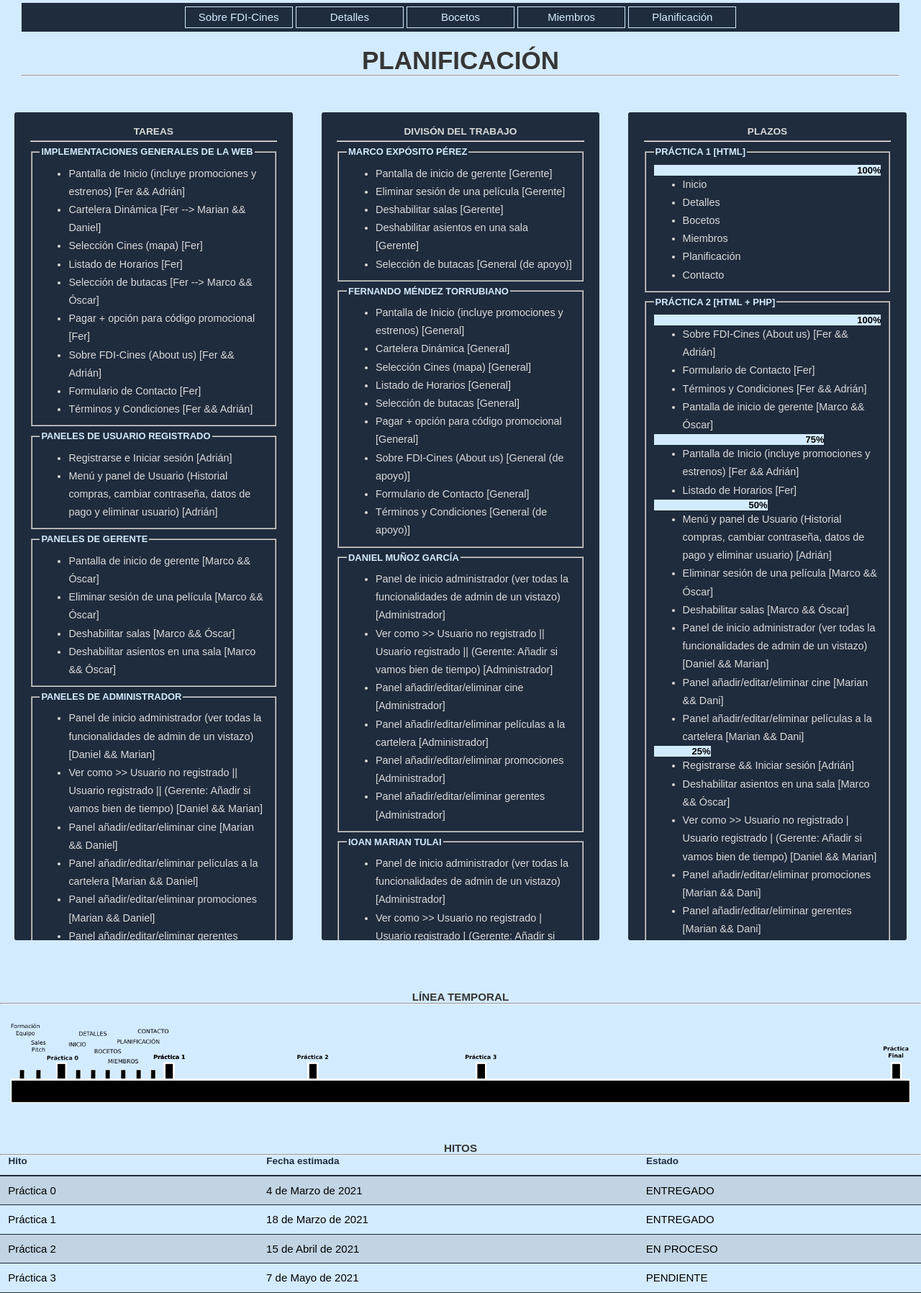
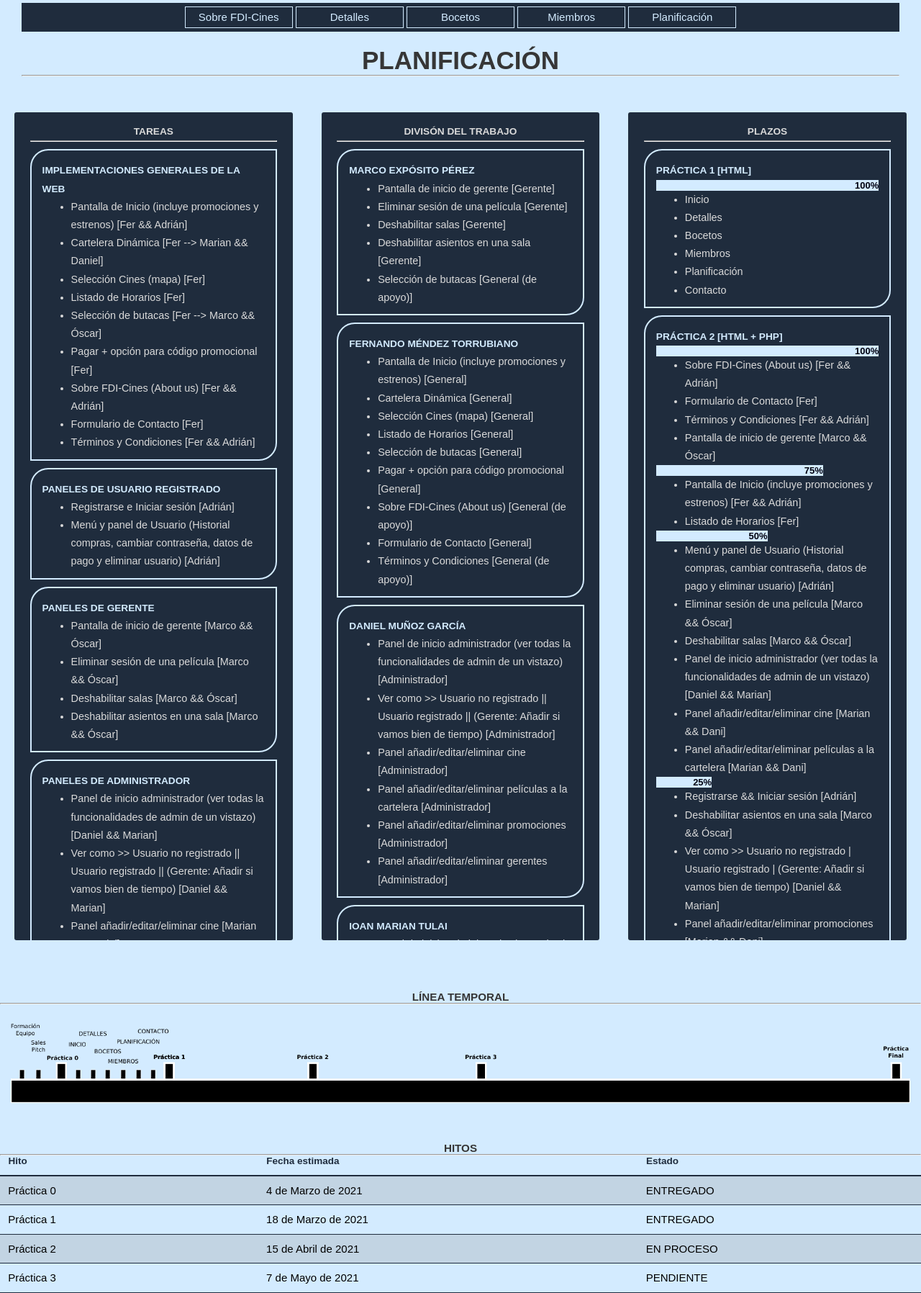
Before and after one commit to FerMdez/SW, a PHP site: page /fdicines/planificacion/ in a window 1280 px wide. Shown: the part 279-2075 px from the top of the page at 72% size. Run offline with PHP 8.4, Linux system fonts and the light colour scheme.

Commit message:
Add files via upload

```diff
--- a/assets/css/main.css
+++ b/assets/css/main.css
@@ -366,6 +366,20 @@ table a{
   }
 }
 
+/* Text Box */
+.textbox {
+  color: #d3ebff;
+  padding: 15px 15px 10px 15px;
+  margin: 10px 0 10px;
+  overflow: hidden;
+  border-radius: 25px 0px 25px 0px;
+  border: 2px solid #d3ebff;
+}
+.textbox h1, .textbox h2, .textbox h3 {
+  color: #d3ebff;
+  text-align: left;
+}
+
 /* Galery */
 .galery {
   box-sizing: border-box;
@@ -396,6 +410,7 @@ table a{
   font-size: 13px;
   font-weight: bold;
   width: 100%;
+  color: #00020f;
   background-color: #d3ebff;
   text-align: right;
 }
--- a/fdicines/planificacion/index.php
+++ b/fdicines/planificacion/index.php
@@ -31,8 +31,8 @@
                     <div class="code plan">
                         <h2>Tareas</h2>
                         <hr />
-                        <fieldset>
-                            <legend>Implementaciones Generales de la Web</legend>
+                        <div class="textbox">
+                            <h2>Implementaciones Generales de la Web</h2>
                             <ul>
                                 <li>Pantalla de Inicio (incluye promociones y estrenos) [Fer && Adrián]</li>
                                 <li>Cartelera Dinámica [Fer --> Marian && Daniel]</li>
@@ -44,25 +44,25 @@
                                 <li>Formulario de Contacto [Fer]</li>
                                 <li>Términos y Condiciones [Fer && Adrián]</li>
                             </ul>
-                        </fieldset>
-                        <fieldset>
-                            <legend>Paneles de Usuario Registrado</legend>
+                        </div>
+                        <div class="textbox">
+                            <h2>Paneles de Usuario Registrado</h2>
                             <ul>
                                 <li>Registrarse e Iniciar sesión [Adrián]</li>
                                 <li>Menú y panel de Usuario (Historial compras, cambiar contraseña, datos de pago y eliminar usuario) [Adrián]</li>
                             </ul>
-                        </fieldset>
-                        <fieldset>
-                            <legend>Paneles de Gerente</legend>
+                        </div>
+                        <div class="textbox">
+                            <h2>Paneles de Gerente</h2>
                             <ul>
                                 <li>Pantalla de inicio de gerente [Marco && Óscar]</li>
                                 <li>Eliminar sesión de una película [Marco && Óscar]</li>
                                 <li>Deshabilitar salas [Marco && Óscar]</li>
                                 <li>Deshabilitar asientos en una sala [Marco && Óscar]</li>
                             </ul>
-                        </fieldset>
-                        <fieldset>
-                            <legend>Paneles de Administrador</legend>
+                        </div>
+                        <div class="textbox">
+                            <h2>Paneles de Administrador</h2>
                             <ul>
                                 <li>Panel de inicio administrador (ver todas la funcionalidades de admin de un vistazo) [Daniel && Marian]</li>
                                 <li>Ver como >> Usuario no registrado || Usuario registrado || (Gerente: Añadir si vamos bien de tiempo) [Daniel && Marian]</li>
@@ -71,15 +71,15 @@
                                 <li>Panel añadir/editar/eliminar promociones [Marian && Daniel]</li>
                                 <li>Panel añadir/editar/eliminar gerentes [Marian && Daniel]</li>
                             </ul>
-                        </fieldset>
+                        </div>
                     </div>
                 </div>
                 <div class="column middle">
                     <div class="code plan">
                         <h2>Divisón del trabajo</h2>
                         <hr />
-                        <fieldset>
-                            <legend>Marco Expósito Pérez</legend>
+                        <div class="textbox">
+                            <h2>Marco Expósito Pérez</h2>
                             <ul>
                                 <li>Pantalla de inicio de gerente [Gerente]</li>
                                 <li>Eliminar sesión de una película [Gerente]</li>
@@ -87,9 +87,9 @@
                                 <li>Deshabilitar asientos en una sala [Gerente]</li>
                                 <li>Selección de butacas [General (de apoyo)]</li>
                             </ul>
-                        </fieldset>
-                        <fieldset>
-                            <legend>Fernando Méndez Torrubiano</legend>
+                        </div>
+                        <div class="textbox">
+                            <h2>Fernando Méndez Torrubiano</h2>
                             <ul>
                                 <li>Pantalla de Inicio (incluye promociones y estrenos) [General]</li>
                                 <li>Cartelera Dinámica [General]</li>
@@ -101,9 +101,9 @@
                                 <li>Formulario de Contacto [General]</li>
                                 <li>Términos y Condiciones [General (de apoyo)]</li>
                             </ul>
-                        </fieldset>
-                        <fieldset>
-                            <legend>Daniel Muñoz García</legend>
+                        </div>
+                        <div class="textbox">
+                            <h2>Daniel Muñoz García</h2>
                             <ul>
                                 <li>Panel de inicio administrador (ver todas la funcionalidades de admin de un vistazo) [Administrador]</li>
                                 <li>Ver como >> Usuario no registrado || Usuario registrado || (Gerente: Añadir si vamos bien de tiempo) [Administrador]</li>
@@ -112,9 +112,9 @@
                                 <li>Panel añadir/editar/eliminar promociones [Administrador]</li>
                                 <li>Panel añadir/editar/eliminar gerentes [Administrador]</li>
                             </ul>
-                        </fieldset>
-                        <fieldset>
-                            <legend>Ioan Marian Tulai</legend>
+                        </div>
+                        <div class="textbox">
+                            <h2>Ioan Marian Tulai</h2>
                             <ul>
                                 <li>Panel de inicio administrador (ver todas la funcionalidades de admin de un vistazo) [Administrador]</li>
                                 <li>Ver como >> Usuario no registrado | Usuario registrado | (Gerente: Añadir si vamos bien de tiempo) [Administrador]</li>
@@ -123,9 +123,9 @@
                                 <li>Panel añadir/editar/eliminar promociones [Administrador]</li>
                                 <li>Panel añadir/editar/eliminar gerentes [Administrador]</li>
                             </ul>
-                        </fieldset>
-                        <fieldset>
-                            <legend>Óscar Ruiz de Pedro</legend>
+                        </div>
+                        <div class="textbox">
+                            <h2>Óscar Ruiz de Pedro</h2>
                             <ul>
                                 <li>Pantalla de inicio de gerente [Gerente]</li>
                                 <li>Eliminar sesión de una película [Gerente]</li>
@@ -133,9 +133,9 @@
                                 <li>Deshabilitar asientos en una sala [Gerente]</li>
                                 <li>Selección de butacas [General (de apoyo)]</li>
                             </ul>
-                        </fieldset>
-                        <fieldset>
-                            <legend>Adrian Real del Noval</legend>
+                        </div>
+                        <div class="textbox">
+                            <h2>Adrian Real del Noval</h2>
                             <ul>
                                 <li>Registrarse e Iniciar sesión [Usuario Registrado]</li>
                                 <li>Menú y panel de Usuario (Historial compras, cambiar contraseña, datos de pago y eliminar usuario) [Usuario Registrado]</li>
@@ -143,15 +143,15 @@
                                 <li>Términos y Condiciones [General]</li>
                                 <li>Pantalla de Inicio (incluye promociones y estrenos) [General (de apoyo)]</li>
                             </ul>
-                        </fieldset>
+                        </div>
                     </div>
                 </div>
                 <div class="column side">
                     <div class="code plan">
                         <h2>Plazos</h2>
                         <hr />
-                        <fieldset>
-                            <legend>Práctica 1 [HTML]</legend>
+                        <div class="textbox">
+                            <h2>Práctica 1 [HTML]</h2>
                             <div class="bar">100%</div>
                             <ul>
                                 <li>Inicio</li>
@@ -161,9 +161,9 @@
                                 <li>Planificación</li>
                                 <li>Contacto</li>
                             </ul>
-                        </fieldset>
-                        <fieldset>
-                            <legend>Práctica 2 [HTML + PHP]</legend>
+                        </div>
+                        <div class="textbox">
+                            <h2>Práctica 2 [HTML + PHP]</h2>
                             <div class="bar">100%</div>
                             <ul>
                                 <li>Sobre FDI-Cines (About us) [Fer && Adrián]</li>
@@ -193,9 +193,9 @@
                                 <li>Panel añadir/editar/eliminar promociones [Marian && Dani]</li>
                                 <li>Panel añadir/editar/eliminar gerentes [Marian && Dani]</li>
                             </ul>
-                        </fieldset>
-                        <fieldset>
-                            <legend>Práctica 3 [HTML + PHP + CSS]</legend>
+                        </div>
+                        <div class="textbox">
+                            <h2>Práctica 3 [HTML + PHP + CSS]</h2>
                             <div class="bar">100%</div>
                             <ul>
                                 <li>Eliminar sesión de una película [Marco && Óscar]</li>
@@ -216,14 +216,14 @@
                                 <li>Panel añadir/editar/eliminar promociones [Marian && Dani]</li>
                                 <li>Panel añadir/editar/eliminar gerentes [Marian && Dani]</li>
                             </ul>
-                        </fieldset>
-                        <fieldset>
-                            <legend>Entrega Final [HTML + PHP + CSS + JS]</legend>
+                        </div>
+                        <div class="textbox">
+                            <h2>Entrega Final [HTML + PHP + CSS + JS]</h2>
                             <div class="bar">100%</div>
                             <ul>
                                 <li>Todo el trabajo restante.</li>
                             </ul>
-                        </fieldset>
+                        </div>
                     </div>
                 </div>
             </div>
--- a/fdicines/terms_conditions/index.php
+++ b/fdicines/terms_conditions/index.php
@@ -24,7 +24,9 @@
             <div class="image"><img src="../../img/logo_trasparente.png" /></div>
             <!-- Terminos y Condiciones -->
             <h1>Términos y Condiciones</h1>
-            <div class="header">
+            </div>
+
+            <div class="code">
             <p>Todo usuario que desee acceder a la compra de entradas a través del servicio, primero debe leer y aceptar los Términos y Condiciones de compra que a continuación se detallan.
         Una vez que inicie la navegación a través de esta web el internauta adquiere la condición de USUARIO, y una vez que cumplimente los pasos establecidos para la compra de
         entradas de cine, tendrá la consideración de CLIENTE. En cumplimiento de lo dispuesto en el Real Decreto 1906/99 de diecisiete de diciembre, por la que se regula la
@@ -216,7 +218,7 @@
                 <br>
             </ul>
             </div>
-        </div>
+
 
         <!-- Footer -->
         <?php
```
Also changed, not shown: fdicines/bocetos/index.php (+9 -9 lines), fdicines/detalles/index.php (+12 -12 lines), assets/php/template.php (line endings or trailing spaces).
